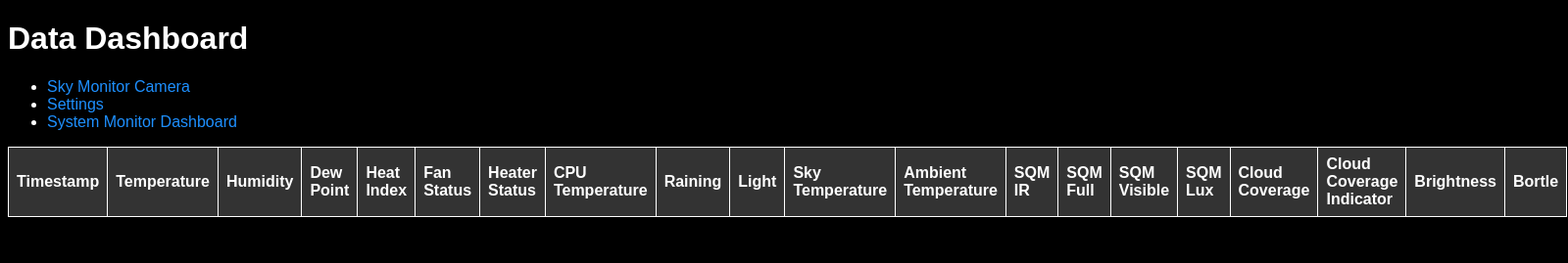
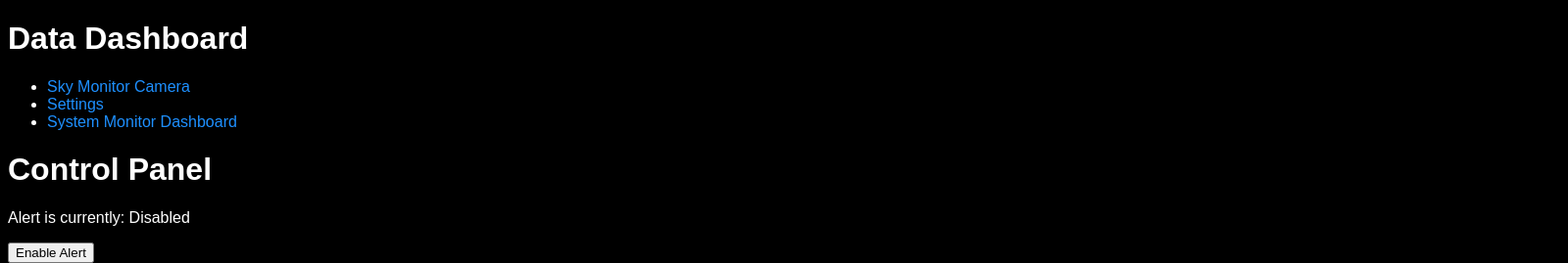
Before and after one commit to robertrongen/WeatherMonitor, a Flask app: page / in a window 1600 px wide. Shown: the top 269 px of the page at 98% size. Run offline with Flask 3, Linux system fonts and the light colour scheme; data that the repository does not hold is empty.

Commit message:
Added raining threshold and alert setting

```diff
--- a/app.py
+++ b/app.py
@@ -35,6 +35,20 @@ def read_log_file(path):
     except IOError:
         return ["Unable to read file, please check the file path and permissions."]
 
+# Global variable to store the alert state
+alert_active = False
+
+def enable_alert():
+    global alert_active
+    alert_active = True
+    return redirect(url_for('index'))
+
+@app.route('/disable-alert', methods=['POST'])
+def disable_alert():
+    global alert_active
+    alert_active = False
+    return redirect(url_for('index'))
+
 @app.route('/')
 def index():
     conn = get_db_connection()
@@ -50,7 +64,7 @@ def index():
         conn.close()
 
     # return render_template('index.html', data=rows_list, timestamps=json.dumps(timestamps))
-    return render_template('index.html', data=rows_list)
+    return render_template('index.html', data=rows_list, alert_active=alert_active)
 
 @app.route('/settings', methods=['GET', 'POST'])
 def settings_page():
@@ -59,6 +73,7 @@ def settings_page():
     if request.method == 'POST':
         # Update settings based on form data
         # For integer values
+        settings['raining_threshold'] = int(request.form.get('raining_threshold', settings['raining_threshold']))
         settings['ambient_temp_threshold'] = int(request.form.get('ambient_temp_threshold', settings['ambient_temp_threshold']))
         settings['dewpoint_threshold'] = int(request.form.get('dewpoint_threshold', settings['dewpoint_threshold']))
         settings['cpu_temp_threshold'] = int(request.form.get('cpu_temp_threshold', settings['cpu_temp_threshold']))
--- a/settings.py
+++ b/settings.py
@@ -3,6 +3,7 @@ import json
 
 def load_settings():
     default_settings = {
+        "raining_threshold": 100,
         "ambient_temp_threshold": 20,
         "dewpoint_threshold": 2,
         "cpu_temp_threshold": 65,
--- a/templates/index.html
+++ b/templates/index.html
@@ -24,6 +24,20 @@
                 <li><a href="/settings">Settings</a></li>
                 <li><a href="/dashboard">System Monitor Dashboard</a></li>
             </ul>
+        </div>
+        <div>
+            <h1>Control Panel</h1>
+            {% if alert_active %}
+                <p>Alert is currently: Enabled</p>
+                <form action="{{ url_for('disable_alert') }}" method="post">
+                    <button type="submit">Disable Alert</button>
+                </form>
+            {% else %}
+                <p>Alert is currently: Disabled</p>
+                <form action="{{ url_for('enable_alert') }}" method="post">
+                    <button type="submit">Enable Alert</button>
+                </form>
+            {% endif %}
         </div>
         <table>
             <thead>
```
Also changed, not shown: rain_alarm.py (+23 -10 lines), templates/settings.html (+15 -0 lines).
